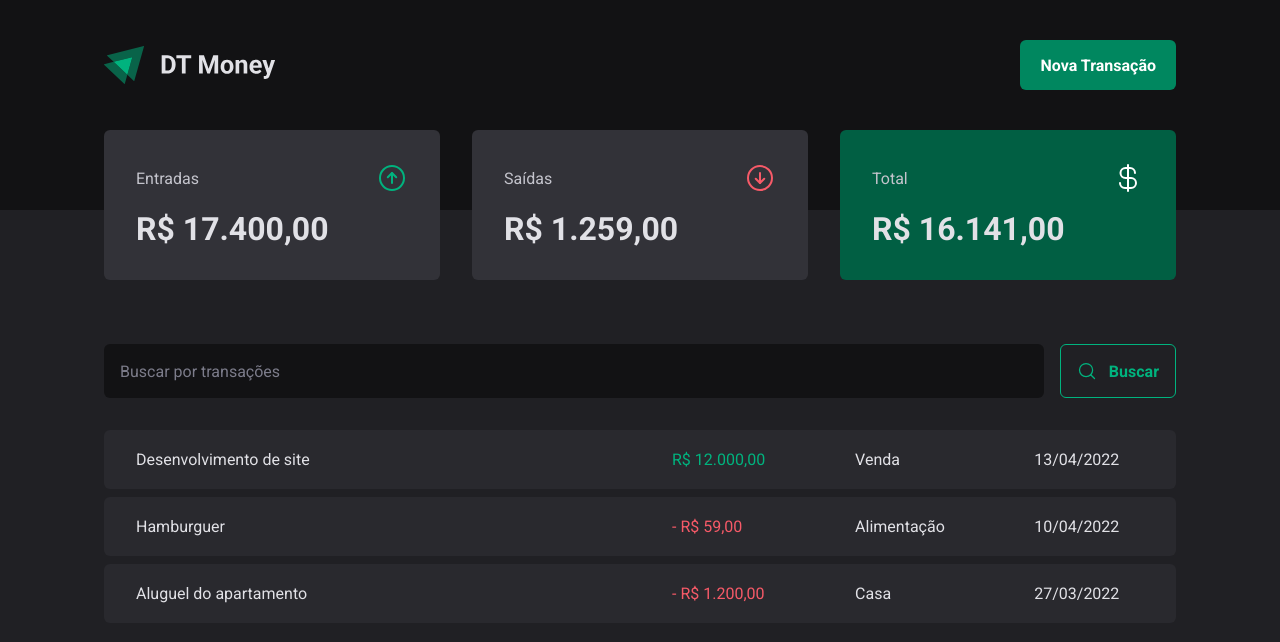
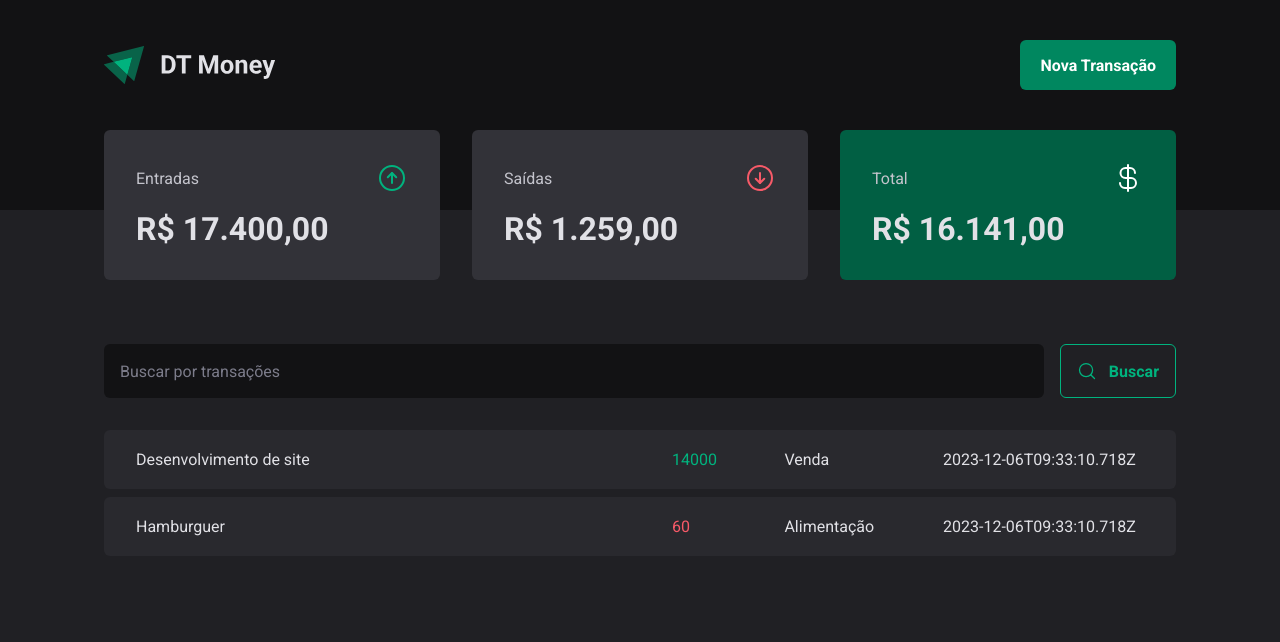
Before and after one commit to Maiquinho/dt-money, a React (Vite) app: page / in a window 1280 px wide. Shown: the top 642 px of the page. Built offline with nearby package versions, Linux system fonts and the light colour scheme; data requests are answered from the project's data file.

Commit message:
Commit: Conexão com a API - Realizando requisição HTTP

```diff
--- a/server.json
+++ b/server.json
@@ -13,7 +13,7 @@
         "description": "Hamburguer",
         "type": "outcome",
         "category": "Alimentação",
-        "price": 50,
+        "price": 60,
         "createdAt": "2023-12-06T09:33:10.718Z"
     }
   ]
--- a/src/pages/Transactions/index.tsx
+++ b/src/pages/Transactions/index.tsx
@@ -1,9 +1,34 @@
+import { useEffect, useState } from "react";
 import { Header } from "../../components/Header";
 import { Summary } from "../../components/Summary";
 import { SearchForm } from "./components/SearchForm";
+
 import { PriceHighlight, TransactionsContainer, TransactionsTable } from "./styles";
 
+interface Transaction {
+    id: number;
+    description: string;
+    type: 'income' | 'outcome';
+    price: number;
+    category: string;
+    createdAt: string;
+}
+
 export function Transactions() {
+    const [transactions, setTransactions] = useState<Transaction[]>([])
+
+    async function loadTransactions() {
+        const response = await fetch('http://localhost:3000/transactions');
+        const data = await response.json()
+
+        setTransactions(data)
+    }
+
+    useEffect(() => {
+        loadTransactions();
+    }, [])
+
+
     return (
         <div>
             <Header />
@@ -14,36 +39,18 @@
 
                 <TransactionsTable>
                     <tbody>
-                        <tr>
-                            <td width="50%">Desenvolvimento de site</td>
-                            <td>
-                                <PriceHighlight variant="income">
-                                    R$ 12.000,00
-                                </PriceHighlight>
-                            </td>
-                            <td>Venda</td>
-                            <td>13/04/2022</td>
-                        </tr>
-                        <tr>
-                            <td width="50%">Hamburguer</td>
-                            <td>
-                                <PriceHighlight variant="outcome">
-                                    - R$ 59,00
-                                </PriceHighlight>
-                            </td>
-                            <td>Alimentação</td>
-                            <td>10/04/2022</td>
-                        </tr>
-                        <tr>
-                            <td width="50%">Aluguel do apartamento</td>
-                            <td>
-                                <PriceHighlight variant="outcome">
-                                    - R$ 1.200,00
-                                </PriceHighlight>
-                            </td>
-                            <td>Casa</td>
-                            <td>27/03/2022</td>
-                        </tr>
+                        {transactions.map((transaction) => (
+                            <tr key={transaction.id}>
+                                <td width="50%">{transaction.description}</td>
+                                <td>
+                                    <PriceHighlight variant={transaction.type}>
+                                        {transaction.price}
+                                    </PriceHighlight>
+                                </td>
+                                <td>{transaction.category}</td>
+                                <td>{transaction.createdAt}</td>
+                            </tr>
+                        ))}
                     </tbody>
                 </TransactionsTable>
             </TransactionsContainer>
```
